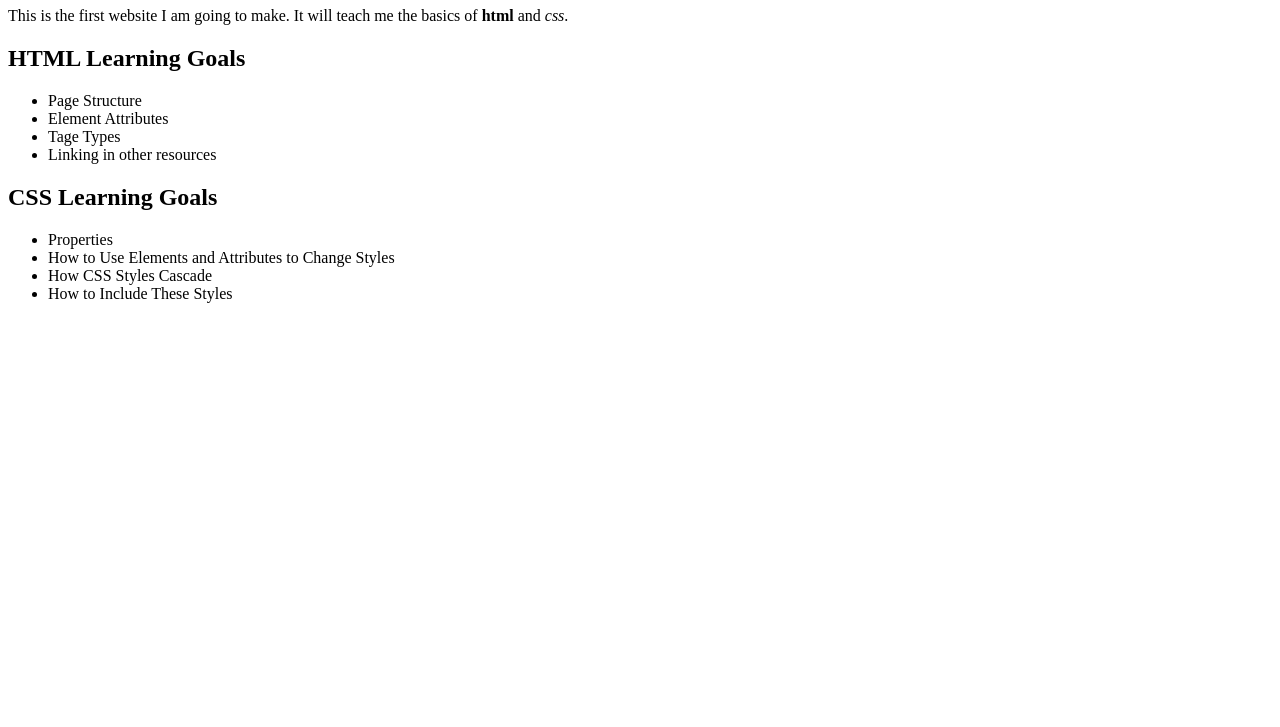
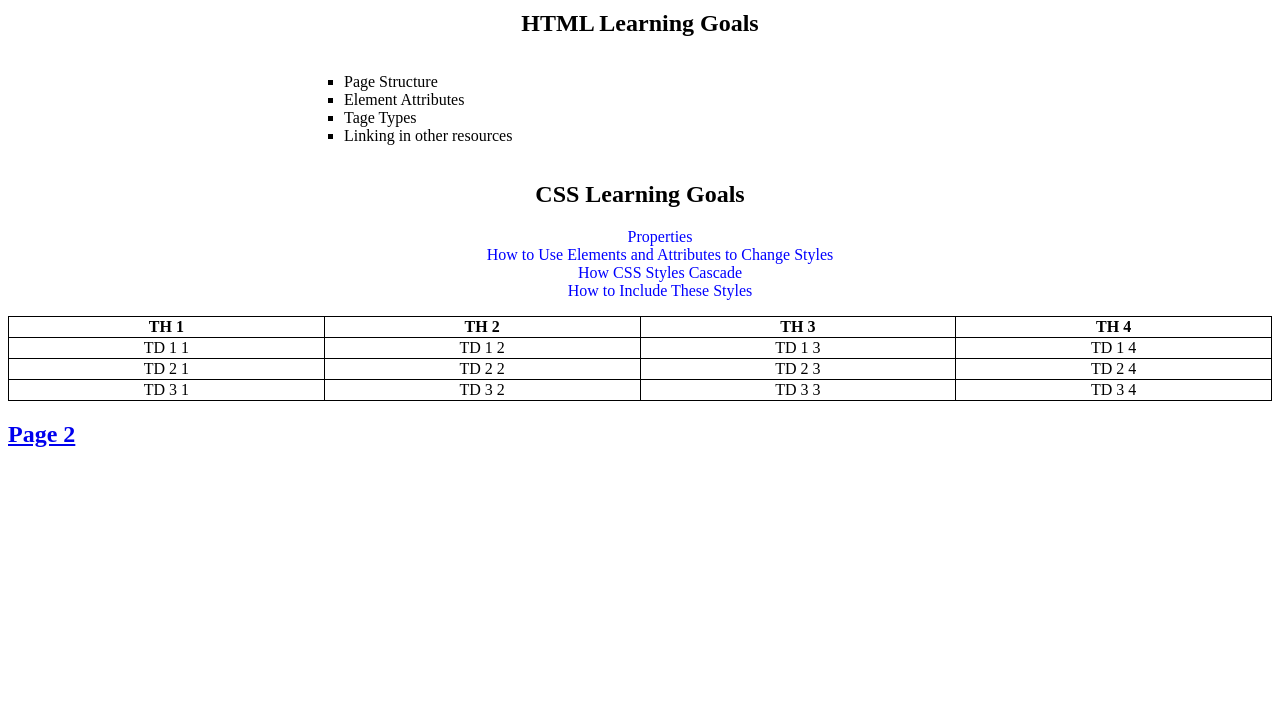
Before and after one commit to deschenie/HTML-and-CSS, a plain HTML site: page index.html in a window 1280 px wide. Shown: the part 73-800 px from the top of the page. Drawn offline with Linux system fonts and the light colour scheme.

Commit message:
Added index.html, page2.html, and style.css file

```diff
--- a/index.html
+++ b/index.html
@@ -2,31 +2,59 @@
 <html lang="en">
 <head>
     <meta charset="utf-8">
-<title>Demo Project</title>
+    <title>Demo Project</title>
+    <link rel="stylesheet" href="./styles/style.css">
 </head>
 <body>
-    <h1>My First Website</h1>
-    <p>
+    <h1 class="center">My First Website</h1>
+    <p class="center">
         This is the first website I am going to make. It will teach me the basics of <strong>html</strong> and <em>css</em>.
     </p>
 
-    <div>
+    <div class="center">
         <h2>HTML Learning Goals</h2>
-        <ul>
-            <li>Page Structure</li>
-            <li>Element Attributes</li>
-            <li>Tage Types</li>
-            <li>Linking in other resources</li>
+        <ul class="center-list">
+            <li class="html-list">Page Structure</li>
+            <li class="html-list">Element Attributes</li>
+            <li class="html-list">Tage Types</li>
+            <li class="html-list">Linking in other resources</li>
         </ul>
     </div>
-    <div>
+    <div class="center">
         <h2>CSS Learning Goals</h2>
         <ul>
-            <li>Properties</li>
-            <li>How to Use Elements and Attributes to Change Styles</li>
-            <li>How CSS Styles Cascade</li>
-            <li>How to Include These Styles</li>
+            <li class="css-list">Properties</li>
+            <li class="css-list">How to Use Elements and Attributes to Change Styles</li>
+            <li class="css-list">How CSS Styles Cascade</li>
+            <li class="css-list">How to Include These Styles</li>
         </ul>
     </div>
+    <table class="center">
+        <tr>
+            <th>TH 1</th>
+            <th>TH 2</th>
+            <th>TH 3</th>
+            <th>TH 4</th>
+        </tr>
+        <tr>
+            <td>TD 1 1</td>
+            <td>TD 1 2</td>
+            <td>TD 1 3</td>
+            <td>TD 1 4</td>
+        </tr>
+        <tr>
+            <td>TD 2 1</td>
+            <td>TD 2 2</td>
+            <td>TD 2 3</td>
+            <td>TD 2 4</td>
+        </tr>
+        <tr>
+            <td>TD 3 1</td>
+            <td>TD 3 2</td>
+            <td>TD 3 3</td>
+            <td>TD 3 4</td>
+        </tr>
+    </table>
+    <h2><a href="./page2.html">Page 2</a></h2>
 </body>
 </html>
--- /dev/null
+++ b/styles/style.css
@@ -0,0 +1,41 @@
+h1 {
+    color: green;
+}
+
+li {
+    list-style: none;
+}
+
+table {
+    border-collapse: collapse;
+}
+
+table, td, th {
+    border: 1px solid black;
+}
+
+.html-list {
+    list-style-type: square;
+}
+
+.css-list {
+    color: blue;
+}
+
+.center {
+    width: 100%;
+    margin: auto;
+    text-align: center;
+}
+
+.center-list {
+    width: 50%;
+    list-style-position: inside;
+    text-align: left;
+    display: inline-block;
+}
+
+input, label textarea {
+    display: block;
+    margin-top: .3em;
+}
```
Also changed, not shown: page2.html (added, +23 -0 lines).
